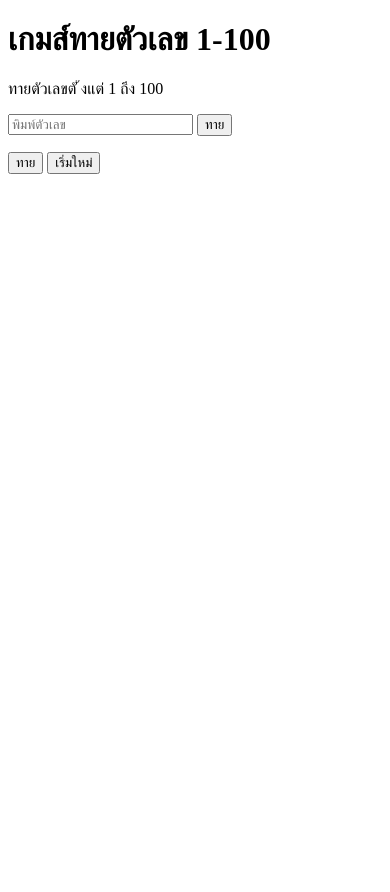
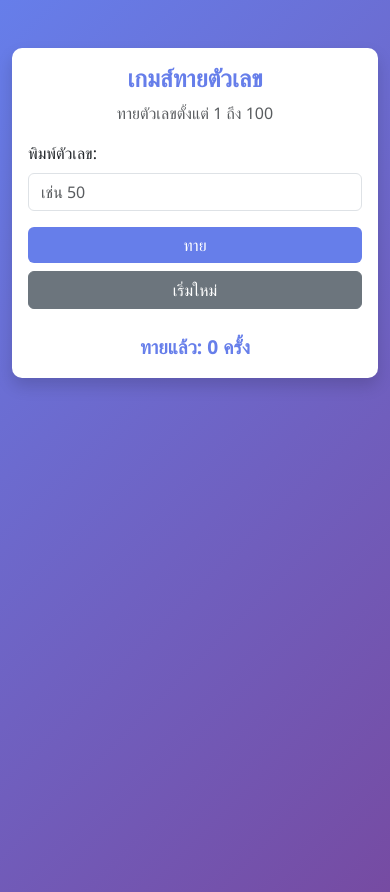
Before and after one commit to 67160006/number-guessing-game, a plain HTML site: page index.html in a window 390 px wide. Before the commit the page ends 844 px from the top, so only its background shows below. Drawn offline with nearby package versions, Linux system fonts and the light colour scheme.

Commit message:
fix: resolve conflicts and finalize script logic

```diff
--- /dev/null
+++ b/custom.css
@@ -0,0 +1,48 @@
+/* filepath: custom.css */
+/* Custom styling for the number guessing game */
+body {
+  font-family: "Segoe UI", Tahoma, Geneva, Verdana, sans-serif;
+  min-height: 100vh;
+  background: linear-gradient(135deg, #667eea 0%, #764ba2 100%);
+}
+
+.card {
+  border: none;
+  border-radius: 10px;
+}
+
+.card-title {
+  font-weight: bold;
+  color: #667eea;
+  font-size: 2rem;
+}
+
+.btn-primary {
+  background-color: #667eea;
+  border: none;
+}
+
+.btn-primary:hover {
+  background-color: #764ba2;
+}
+
+.alert {
+  border-radius: 8px;
+  font-size: 1.1rem;
+}
+
+#attemptsContainer {
+  font-size: 1.2rem;
+  font-weight: bold;
+  color: #667eea;
+}
+
+@media (max-width: 576px) {
+  .card-title {
+    font-size: 1.5rem;
+  }
+
+  .container {
+    margin-top: 2rem;
+  }
+}
--- a/index.html
+++ b/index.html
@@ -5,25 +5,41 @@
     <meta charset="UTF-8" />
     <meta name="viewport" content="width=device-width, initial-scale=1.0" />
     <title>เกมส์ทายตัวเลข</title>
+    <link href="https://cdn.jsdelivr.net/npm/bootstrap@5.3.0/dist/css/bootstrap.min.css" rel="stylesheet" />
+    <link rel="stylesheet" href="custom.css" />
 </head>
 
-<body>
-    <h1>เกมส์ทายตัวเลข 1-100</h1>
+<body class="bg-light">
+    <div class="container mt-5">
+        <div class="row justify-content-center">
+            <div class="col-md-6">
+                <div class="card shadow">
+                    <div class="card-body">
+                        <h1 class="card-title text-center">เกมส์ทายตัวเลข</h1>
+                        <p class="text-center text-muted">ทายตัวเลขตั้งแต่ 1 ถึง 100</p>
 
-    <p>ทายตัวเลขตั ้งแต่ 1 ถึง 100</p>
+                        <div class="mb-3">
+                            <label for="guessInput" class="form-label">พิมพ์ตัวเลข:</label>
+                            <input type="text" id="guessInput" class="form-control" placeholder="เช่น 50" />
+                        </div>
 
-    <input type="text" id="txt" placeholder="พิมพ์ตัวเลข" />
-    <button onclick="checkGuess()">ทาย</button>
+                        <div class="d-grid gap-2">
+                            <button onclick="checkGuess()" class="btn btn-primary">
+                                ทาย
+                            </button>
+                            <button onclick="resetGame()" class="btn btn-secondary">
+                                เริ่มใหม่
+                            </button>
+                        </div>
 
-    <p id="result"></p>
-
+                        <div id="resultContainer" class="mt-4"></div>
+                        <div id="attemptsContainer" class="mt-3 text-center"></div>
+                    </div>
+                </div>
+            </div>
+        </div>
+    </div>
     <script src="script.js"></script>
 </body>
-<!-- ...existing code... -->
-<div class="d-grid gap-2">
-    <button onclick="checkGuess()" class="btn btn-primary">ทาย</button>
-    <button onclick="resetGame()" class="btn btn-secondary">เริ่มใหม่</button>
-</div>
-<!-- ...existing code... -->
 
 </html>
--- a/script.js
+++ b/script.js
@@ -1,45 +1,62 @@
 // filepath: script.js
-// ...existing code...
 
-// เพิ่มการรองรับ Enter key
-document.addEventListener("DOMContentLoaded", function () {
-    document
-        .getElementById("guessInput")
-        .addEventListener("keypress", function (event) {
-            if (event.key === "Enter") {
-                checkGuess();
-            }
-        });
-});
+// 1. ตัวแปรสำหรับสถานะเกม
+let secretNumber = 0;
+let attemptCount = 0; // ประกาศแค่ครั้งเดียวเพื่อป้องกัน Error "Cannot redeclare..."
 
-// ...existing code...
-
-// เพิ่มการ select text เมื ่อคลิก input
+// 2. จัดการ Event ต่างๆ เมื่อโหลดหน้าเว็บ
 document.addEventListener("DOMContentLoaded", function () {
     const guessInput = document.getElementById("guessInput");
+
+    // รองรับการกดปุ่ม Enter
+    guessInput.addEventListener("keypress", function (event) {
+        if (event.key === "Enter") {
+            checkGuess();
+        }
+    });
+
+    // ให้เลือกข้อความทั้งหมดอัตโนมัติเมื่อคลิกที่ช่อง input
     guessInput.addEventListener("focus", function () {
         this.select();
     });
+
+    initializeGame(); // เริ่มต้นเกม
 });
 
-// ตัวแปรเก็บตัวเลขลับ
-let secretNumber = 0;
-
-// ตัวแปรนับจํานวนครั ้งที ่ทาย
-let attemptCount = 0;
-
-// ฟังก์ชันเริ่มเกมใหม่
+// 3. ฟังก์ชันเริ่มต้นหรือเริ่มเกมใหม่
 function initializeGame() {
     secretNumber = Math.floor(Math.random() * 100) + 1;
     attemptCount = 0;
     updateDisplay();
 }
 
-// ฟังก์ชันตรวจสอบการทาย
+function resetGame() {
+    initializeGame();
+    document.getElementById("resultContainer").innerHTML = "";
+    document.getElementById("guessInput").value = "";
+    document.getElementById("guessInput").focus();
+}
+
+// 4. ฟังก์ชันตรวจสอบการทายตัวเลข
 function checkGuess() {
     const guessInput = document.getElementById("guessInput");
     const guessValue = parseInt(guessInput.value);
     const resultContainer = document.getElementById("resultContainer");
+
+    // Validation: ตรวจสอบข้อมูลนำเข้า
+    if (isNaN(guessValue) || guessInput.value === "") {
+        resultContainer.innerHTML = `
+            <div class="alert alert-danger" role="alert">กรุณาใส่ตัวเลข!</div>
+        `;
+        return;
+    }
+
+    if (guessValue < 1 || guessValue > 100) {
+        resultContainer.innerHTML = `
+            <div class="alert alert-danger" role="alert">กรุณาใส่ตัวเลขระหว่าง 1 ถึง 100!</div>
+        `;
+        return;
+    }
 
     attemptCount++;
 
@@ -47,20 +64,16 @@ function checkGuess() {
         resultContainer.innerHTML = `
             <div class="alert alert-success" role="alert">
                 <h5>✓ ถูกต้อง!</h5>
-                <p>คุณทายถูกในครั ้งที ่ ${attemptCount}</p>
+                <p>คุณทายถูกในครั้งที่ ${attemptCount}</p>
             </div>
         `;
     } else if (guessValue > secretNumber) {
         resultContainer.innerHTML = `
-            <div class="alert alert-warning" role="alert">
-                ↓ ตัวเลขสูงไป
-            </div>
+            <div class="alert alert-warning" role="alert">↓ ตัวเลขสูงไป</div>
         `;
     } else {
         resultContainer.innerHTML = `
-            <div class="alert alert-info" role="alert">
-                ↑ ตัวเลขตํ ่าไป
-            </div>
+            <div class="alert alert-info" role="alert">↑ ตัวเลขต่ำไป</div>
         `;
     }
 
@@ -69,24 +82,8 @@ function checkGuess() {
     guessInput.focus();
 }
 
-// ฟังก์ชันอัปเดตจํานวนครั ้ง
+// 5. ฟังก์ชันอัปเดตการแสดงผลจำนวนครั้ง
 function updateDisplay() {
     const attemptsContainer = document.getElementById("attemptsContainer");
-    attemptsContainer.textContent = `ทายแล้ว: ${attemptCount} ครั ้ง`;
+    attemptsContainer.textContent = `ทายแล้ว: ${attemptCount} ครั้ง`;
 }
-
-// filepath: script.js
-// ...existing code...
-
-// ฟังก์ชันเริ่มเกมใหม่
-function resetGame() {
-    initializeGame();
-    document.getElementById("resultContainer").innerHTML = "";
-    document.getElementById("guessInput").value = "";
-    document.getElementById("guessInput").focus();
-}
-
-// ...existing code...
-
-// เริ่มเกมเมื ่อโหลดหน้า
-window.addEventListener("load", initializeGame);
```
